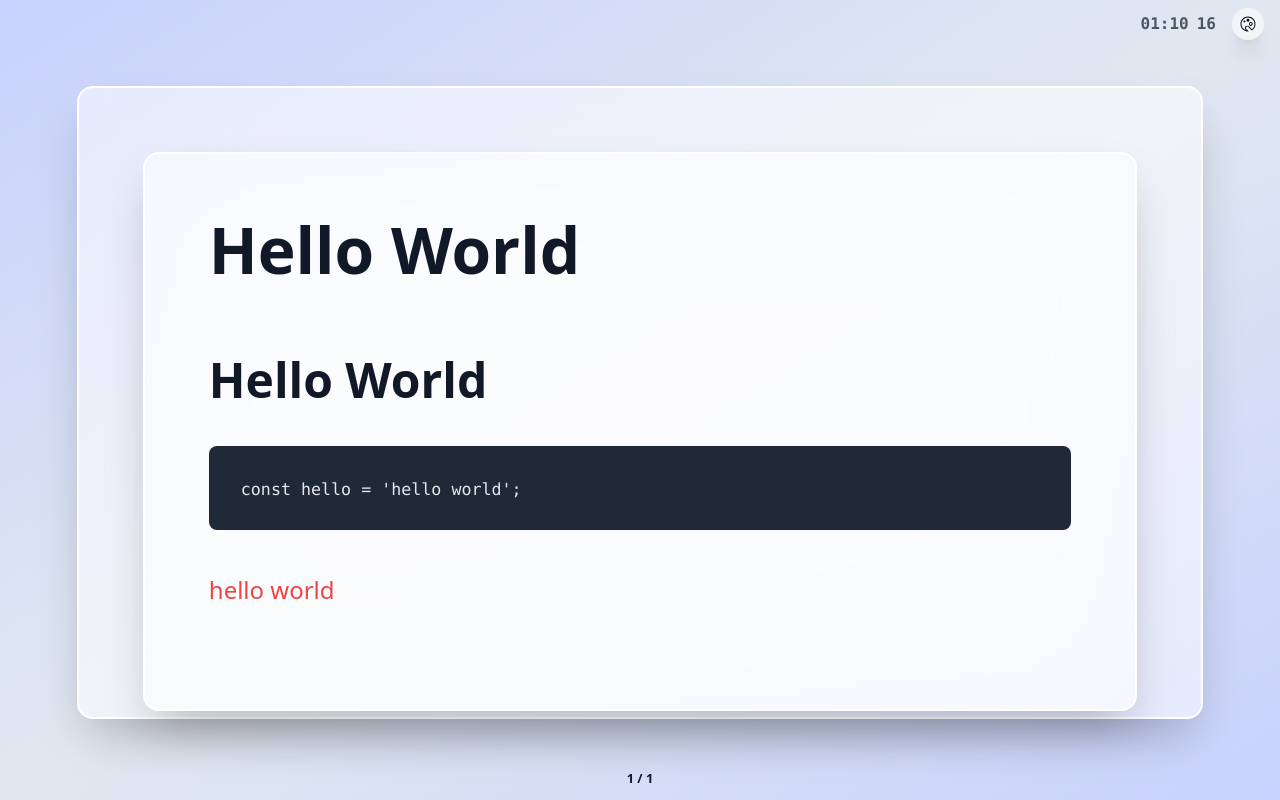
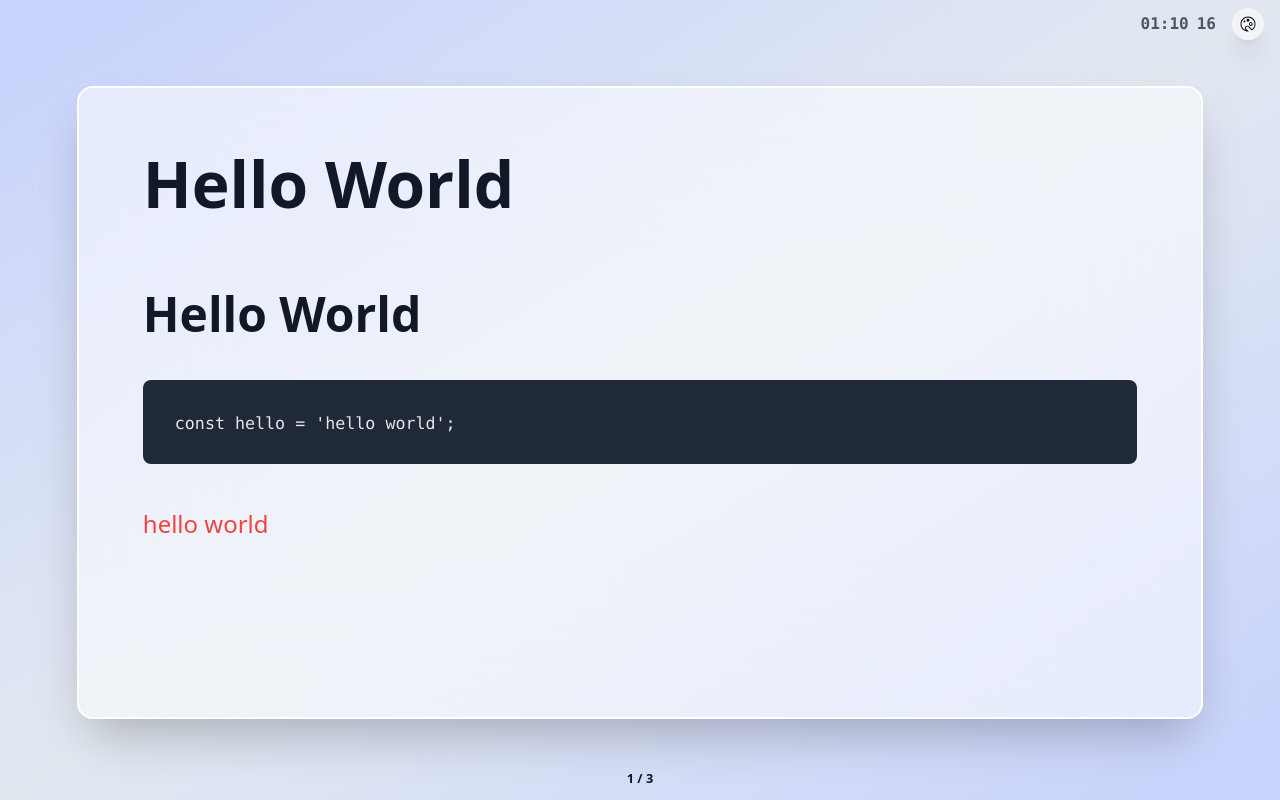
Before and after one commit to ryuji-1to/react-presentation, a React (Vite) app: page / in a window 1280 px wide. Built offline with nearby package versions, Linux system fonts and the light colour scheme.

Commit message:
🎨 update some

```diff
--- a/src/App.tsx
+++ b/src/App.tsx
@@ -1,17 +1,26 @@
 import { Presentation } from './components/presentation/Presentation';
-import { Slide } from './components/template/Slide';
 import MD from './slides/post.mdx';
+import Center from './slides/center.mdx';
+import type { Slides } from './types';
 
-const createSlide = (title: string, slide: React.ReactElement) => {
-  return { title, slide };
-};
-
-export type Slide = {
+export type TSlide = {
   title: string;
   slide: React.ReactElement;
 };
 
-const slides: [Slide, ...Slide[]] = [createSlide('Example slide', <MD />)];
+const slides: Slides = [
+  { title: 'Example slide', slide: <MD />, animation: 'fadeIn' },
+  {
+    title: 'Center slide',
+    slide: <Center />,
+    animation: 'fadeIn'
+  },
+  {
+    title: 'jsx slide',
+    slide: <div>hello world</div>,
+    animation: 'fadeIn'
+  }
+];
 
 export default function App() {
   return <Presentation showClock slides={slides} />;
--- a/src/components/presentation/Presentation.tsx
+++ b/src/components/presentation/Presentation.tsx
@@ -2,15 +2,14 @@ import { MDXProvider } from '@mdx-js/react';
 import { SlidePanel } from './SlidePanel';
 import { PresentationDetail } from './PresentationDetail';
 import { usePresentation } from '../../hooks/use-presentation';
-import type { Slide as TSlide } from '../../App';
 import { PresentationHeader } from './PresentationHeader';
 import { PresentationFooter } from './PresentationFooter';
 import { useKey } from '../../hooks/use-key';
 import { BackGround } from '../../BackGround';
-import { Slide } from '../template/Slide';
+import type { Slides } from '../../types';
 
 type Props = {
-  slides: [TSlide, ...TSlide[]];
+  slides: Slides;
   showClock?: boolean;
   nextKey?: KeyboardEvent['key'][];
   previousKey?: KeyboardEvent['key'][];
@@ -32,9 +31,7 @@ export function Presentation({
       <PresentationDetail>
         <SlidePanel slides={slides} />
         <PresentationHeader showClock={showClock} />
-        <MDXProvider>
-          <Slide>{currentSlide}</Slide>
-        </MDXProvider>
+        <MDXProvider>{currentSlide}</MDXProvider>
         <PresentationFooter
           allSlidesCount={slides.length}
           currentIndex={currentIndex}
--- a/src/components/presentation/SlidePanel.tsx
+++ b/src/components/presentation/SlidePanel.tsx
@@ -3,11 +3,11 @@ import { usePresentation } from '../../hooks/use-presentation';
 import { Button } from '../share/Button';
 import { useRef, useState } from 'react';
 import { useKey } from '../../hooks/use-key';
-import { Slide } from '../../App';
 import { useClickOutside } from '../../hooks/util/use-clickOutside';
+import { SlideArgs } from '../../types';
 
 type Props = {
-  slides: [Slide, ...Slide[]];
+  slides: [SlideArgs, ...SlideArgs[]];
 };
 
 export function SlidePanel({ slides }: Props) {
--- a/src/components/template/FadeIn.tsx
+++ b/src/components/template/FadeIn.tsx
@@ -8,7 +8,7 @@ export function FadeIn({ children, className, ...rest }: Props) {
   useAnimation().fadeIn();
 
   return (
-    <div {...rest} className={`fadeIn ${className}`}>
+    <div {...rest} className={`fadeIn ${className} w-full h-full`}>
       {children}
     </div>
   );
```
